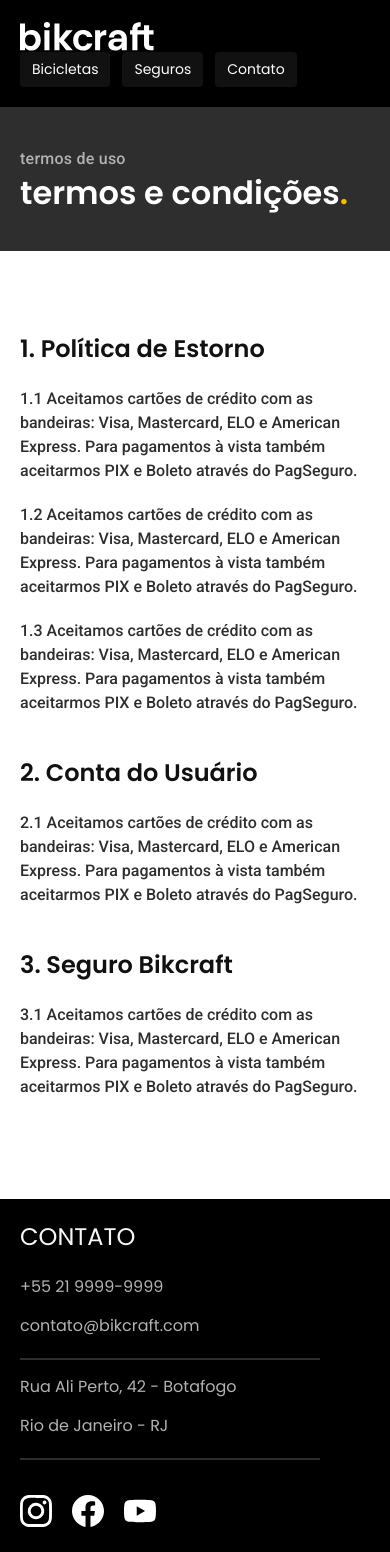
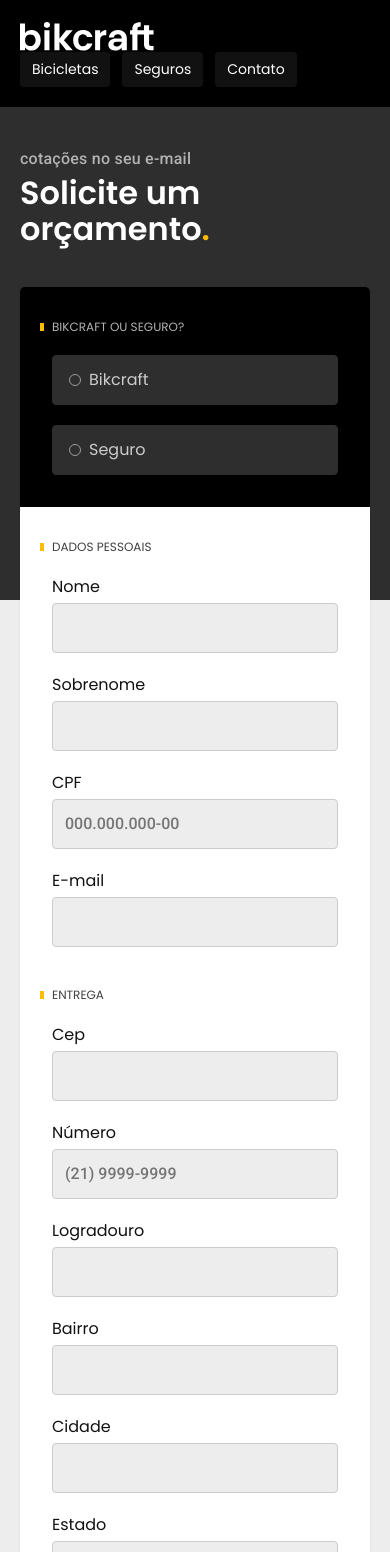
Before and after one commit to vrodrigues06/bikecraft, a plain HTML site: page orcamento.html in a window 390 px wide. Shown: the top 1552 px of the page. Drawn offline with Linux system fonts and the light colour scheme.

Commit message:
Pagina orçamentos

```diff
--- /dev/null
+++ b/css/orcamento/orcamento.css
@@ -0,0 +1,187 @@
+#orcamento {
+  background: linear-gradient(var(--cor-10) 600px, var(--cor-2) 0px);
+}
+
+.orcamento {
+  display: grid;
+  grid-template-columns: 5fr 7fr;
+  padding-bottom: 120px;
+}
+
+.orcamento h2 {
+  text-transform: uppercase;
+  display: flex;
+  align-items: center;
+  position: relative;
+}
+
+.orcamento h2::before {
+  content: "";
+  display: inline-block;
+  width: 4px;
+  height: 8px;
+  background: var(--cor-p1);
+  position: absolute;
+  left: -12px;
+}
+
+.orcamento-produto {
+  border-radius: 5px 0 0 5px;
+  background: var(--cor-12);
+  display: grid;
+  grid-template-columns: 1fr 1fr;
+  align-content: start;
+  gap: 20px;
+}
+
+.orcamento-produto>* {
+  grid-column: 1/-1;
+}
+
+.orcamento-produto>label {
+  grid-column: initial;
+}
+
+
+.orcamento-produto label {
+  font: 400 1rem/1.5 "poppins", sans-serif;
+  color: var(--cor-4);
+  background: var(--cor-10);
+  display: grid;
+  grid-template-columns: auto 1fr auto;
+  align-items: center;
+  padding: 12px 16px;
+  border-radius: 4px;
+  border: 1px solid var(--cor-10);
+  cursor: pointer;
+}
+
+.orcamento-produto label::before {
+  content: "";
+  display: inline-block;
+  width: 12px;
+  box-sizing: border-box;
+  height: 12px;
+  border: 1px solid var(--cor-6);
+  border-radius: 50%;
+  margin-right: 8px;
+}
+
+.orcamento-produto label:hover {
+  background: var(--cor-9);
+  border-color: var(--cor-9);
+}
+
+.orcamento-produto input:focus+label:hover {
+  box-shadow: 0 0 0 2px var(--cor-p1);
+  border-color: var(--cor-12);
+}
+
+
+.orcamento-produto label span {
+  display: none;
+}
+
+.orcamento-produto input:checked+label span {
+  display: inline-block;
+}
+
+.orcamento-produto input:checked+label::before {
+  border-color: var(--cor-7);
+  box-shadow: inset 0 0 0 3px var(--cor-0), inset 0 0 0 6px var(--cor-7);
+}
+
+.orcamento-produto input:checked+label {
+  background: var(--cor-0);
+  color: var(--cor-11);
+}
+
+.orcamento-produto input {
+  opacity: 0;
+  position: absolute;
+  pointer-events: none;
+}
+
+.orcamento-produto, .orcamento-dados {
+  padding: 60px;
+  box-shadow: 0 1px 2px rgba(0, 0, 0, 0.1);
+}
+
+.orcamento-dados {
+  border-radius: 0 5px 5px 0;
+  background: var(--cor-0);
+}
+
+.orcamento-conteudo {
+  display: none;
+}
+
+.orcamento-conteudo h2,
+.orcamento-dados h2:nth-of-type(n + 2) {
+  margin-top: 20px;
+}
+
+
+#bikcraft:checked~#orcamento-bikcraft,
+#seguro:checked~#orcamento-seguro {
+  display: grid;
+  gap: 20px;
+}
+
+#nimbus:checked+label+.orcamento-detalhes,
+#magic:checked+label+.orcamento-detalhes,
+#nebula:checked+label+.orcamento-detalhes {
+  display: grid;
+}
+
+.orcamento-detalhes {
+  background: var(--cor-0);
+  padding: 20px;
+  display: none;
+  grid-template-columns: 1fr 1fr;
+  border-radius: 4px;
+  align-items: center;
+}
+
+.orcamento-detalhes li {
+  display: flex;
+  align-items: center;
+  margin-bottom: 8px;
+}
+
+.orcamento-detalhes li img {
+  width: 16px;
+  margin-right: 8px;
+}
+
+
+@media (max-width: 1200px) {
+
+  .orcamento-produto,
+  .orcamento-dados {
+    padding: 32px;
+  }
+
+}
+
+
+@media (max-width: 800px) {
+
+  .orcamento {
+    grid-template-columns: 1fr;
+  }
+
+  .orcamento-dados {
+    border-radius: 0 0 5px 5px;
+  }
+
+  .orcamento-produto {
+    border-radius: 5px 5px 0 0;
+  }
+}
+
+@media (max-width: 400px) {
+  .orcamento-produto {
+    grid-template-columns: 1fr;
+  }
+}
--- a/css/style.css
+++ b/css/style.css
@@ -33,6 +33,10 @@
 @import "./contato/contato.css";
 @import "./contato/lojas.css";
 
+/* Orçamento  */
+
+@import "./orcamento/orcamento.css";
+
 /* termos  */
 
 @import "./termos/termos.css";
--- a/css/utilidades/formulario.css
+++ b/css/utilidades/formulario.css
@@ -7,7 +7,7 @@
 .form label {
   display: block;
   margin-bottom: 4px;
-  font: 600 1rem/1.5 "poppins", sans-serif;
+  font: 400 1rem/1.5 "poppins", sans-serif;
 }
 
 .form input[type="text"],
--- a/orcamento.html
+++ b/orcamento.html
@@ -6,14 +6,14 @@
   <meta http-equiv="X-UA-Compatible" content="IE=edge">
   <meta name="viewport" content="width=device-width, initial-scale=1.0">
   <meta name="description" content="Bicicletas elétricas de alta precisão e qualidade, feitas sob medida para você. Explore o mundo na sua velocidade com a Bikcraft.">
-  <title>Termos e Condições / Bikecraft</title>
+  <title> Orcamento / Bikecraft</title>
   <link rel="stylesheet" href="/css/style.css">
   <link rel="preconnect" href="https://fonts.googleapis.com">
   <link rel="preconnect" href="https://fonts.gstatic.com" crossorigin>
   <link href="https://fonts.googleapis.com/css2?family=Merriweather:ital,wght@1,900&family=Poppins:wght@400;600&family=Roboto:wght@500&display=swap" rel="stylesheet">
 </head>
 
-<body id="termos">
+<body id="orcamento">
   <header class="header-bg">
     <div class="header container">
       <a href="./"> <img src="./img/bikcraft.svg" alt="Bikcraft"> </a>
@@ -30,28 +30,117 @@
   <main>
     <div class="titulo-bg">
       <div class="titulo container">
-        <p class="font-2-l-b cor-5">termos de uso</p>
-        <h1 class="font-1-xxl cor-0"> termos e condições<span class="cor-p1">.</span>
+        <p class="font-2-l-b cor-5">Cotações no seu e-mail</p>
+        <h1 class="font-1-xxl cor-0">Solicite um orçamento<span class="cor-p1">.</span>
       </div>
     </div>
-    <div class="termos container font-2-s cor-10">
-      <h2 class="font-1-l cor-11">1. Política de Estorno </h2>
+    <form class="orcamento container" action="./">
+      <div class="orcamento-produto">
+        <h2 class="font-1-xs cor-5">Bikcraft ou Seguro?</h2>
 
-      <p>1.1 Aceitamos cartões de crédito com as bandeiras: Visa, Mastercard, ELO e American Express. Para pagamentos à vista também aceitarmos PIX e Boleto através do PagSeguro.</p>
+        <input type="radio" name="tipo" value="Bikcraft" id="bikcraft">
+        <label for="bikcraft">Bikcraft</label>
 
-      <p>1.2 Aceitamos cartões de crédito com as bandeiras: Visa, Mastercard, ELO e American Express. Para pagamentos à vista também aceitarmos PIX e Boleto através do PagSeguro.</p>
+        <input type="radio" name="tipo" value="Seguro" id="seguro">
+        <label for="seguro">Seguro</label>
+        <div class="orcamento-conteudo" id="orcamento-bikcraft">
+          <h2 class="font-1-xs cor-5">Escolha a sua</h2>
 
-      <p>1.3 Aceitamos cartões de crédito com as bandeiras: Visa, Mastercard, ELO e American Express. Para pagamentos à vista também aceitarmos PIX e Boleto através do PagSeguro.</p>
+          <input type="radio" name="produto" value="nimbus" id="nimbus">
+          <label for="nimbus">Nimbus Stark <span>R$ 4999</span></label>
+          <div class="orcamento-detalhes" id="nimbus-detalhes">
+            <ul class="font-1-xs cor-8">
+              <li><img src="./img/icones/eletrica.svg" alt=""> Motor Elétrico </li>
+              <li><img src="./img/icones/carbono.svg" alt=""> Fibra de Carbono </li>
+              <li><img src="./img/icones/velocidade.svg" alt=""> 50Km/h </li>
+              <li><img src="./img/icones/rastreador.svg" alt=""> Rastreador </li>
+            </ul>
+            <img src="./img/bicicletas/nimbus.jpg" alt="Bicicleta preta">
+          </div>
 
-      <h2 class="font-1-l cor-11">2. Conta do Usuário </h2>
+          <input type="radio" name="produto" value="magic" id="magic">
+          <label for="magic">Magic Might <span>R$ 2499</span></label>
+          <div class="orcamento-detalhes">
+            <ul class="font-1-xs cor-8">
+              <li><img src="./img/icones/eletrica.svg" alt=""> Motor Elétrico </li>
+              <li><img src="./img/icones/carbono.svg" alt=""> Fibra de Carbono </li>
+              <li><img src="./img/icones/velocidade.svg" alt=""> 45Km/h </li>
+              <li><img src="./img/icones/rastreador.svg" alt=""> Rastreador </li>
+            </ul>
+            <img src="./img/bicicletas/magic.jpg" alt="Bicicleta preta e branca">
+          </div>
 
-      <p>2.1 Aceitamos cartões de crédito com as bandeiras: Visa, Mastercard, ELO e American Express. Para pagamentos à vista também aceitarmos PIX e Boleto através do PagSeguro.</p>
+          <input type="radio" name="produto" value="nebula" id="nebula">
+          <label for="nebula">Nebula Cosmic <span>R$ 3999</span></label>
+          <div class="orcamento-detalhes">
+            <ul class="font-1-xs cor-8">
+              <li><img src="./img/icones/eletrica.svg" alt=""> Motor Elétrico </li>
+              <li><img src="./img/icones/carbono.svg" alt=""> Fibra de Carbono </li>
+              <li><img src="./img/icones/velocidade.svg" alt=""> 40Km/h </li>
+              <li><img src="./img/icones/rastreador.svg" alt=""> Rastreador </li>
+            </ul>
+            <img src="./img/bicicletas/nebula.jpg" alt="Bicicleta branca">
+          </div>
 
-      <h2 class="font-1-l cor-11">3. Seguro Bikcraft </h2>
+        </div>
+        <div class="orcamento-conteudo" id="orcamento-seguro">
+          <h2 class="font-1-xs cor-5">Escolha o plano</h2>
 
-      <p>3.1 Aceitamos cartões de crédito com as bandeiras: Visa, Mastercard, ELO e American Express. Para pagamentos à vista também aceitarmos PIX e Boleto através do PagSeguro.</p>
+          <input type="radio" name="produto" value="prata" id="prata">
+          <label for="prata">Prata<span>R$ 199</span></label>
 
-    </div>
+          <input type="radio" name="produto" value="ouro" id="ouro">
+          <label for="ouro">Ouro<span>R$ 299</span></label>
+
+
+        </div>
+      </div>
+      <div class="orcamento-dados form">
+        <h2 class="font-1-xs cor-9 col-2">Dados Pessoais</h2>
+        <div>
+          <label for="nome">Nome</label>
+          <input type="text" id="nome" name="nome">
+        </div>
+        <div>
+          <label for="sobrenome">Sobrenome</label>
+          <input type="text" id="sobrenome" name="sobrenome">
+        </div>
+        <div class="col-2">
+          <label for="cpf">CPF</label>
+          <input type="text" id="cpf" name="cpf" placeholder="000.000.000-00">
+        </div>
+        <div class="col-2">
+          <label for="email">E-mail</label>
+          <input type="email" id="email" name="email">
+        </div>
+        <h2 class="font-1-xs cor-9 col-2">entrega</h2>
+        <div>
+          <label for="cep">Cep</label>
+          <input type="text" id="cep" name="cep">
+        </div>
+        <div>
+          <label for="numero">Número</label>
+          <input type="text" id="numero" name="numero" placeholder="(21) 9999-9999">
+        </div>
+        <div>
+          <label for="logradouro">Logradouro</label>
+          <input type="text" id="logradouro" name="logradouro">
+        </div>
+        <div>
+          <label for="bairro">Bairro</label>
+          <input type="text" id="bairro" name="bairro">
+        </div>
+        <div>
+          <label for="cidade">Cidade</label>
+          <input type="text" id="cidade" name="cidade">
+        </div>
+        <div>
+          <label for="estado">Estado</label>
+          <input type="text" id="estado" name="estado">
+        </div>
+        <button class="botao col-2">Solicitar Orçamento</button>
+      </div>
+    </form>
   </main>
 
   <footer>
```
Also changed, not shown: bicicletas/magic.html (+1 -1 lines), bicicletas/nebula.html (+1 -1 lines), bicicletas/nimbus.html (+1 -1 lines), seguros.html (+1 -1 lines).
